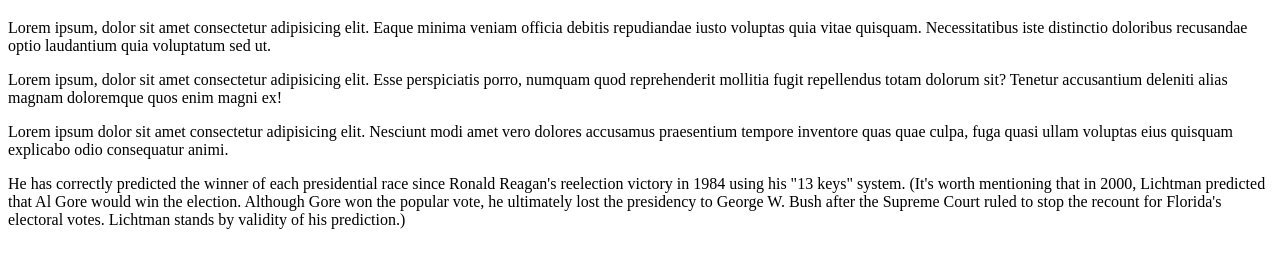
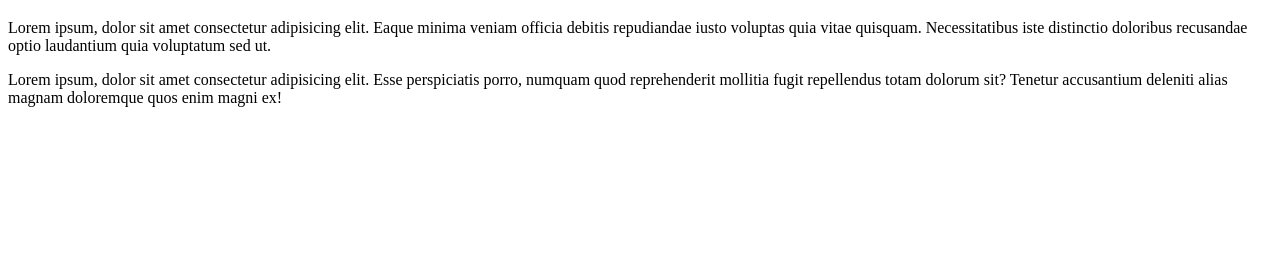
Before and after one commit to cenyu1995/demo-0808, a plain HTML site: page index.html in a window 1280 px wide. Shown: the part 61-328 px from the top of the page. Drawn offline with Linux system fonts and the light colour scheme.

Commit message:
edit index.html-2

```diff
--- a/index.html
+++ b/index.html
@@ -10,12 +10,8 @@
 
     <p>Lorem ipsum, dolor sit amet consectetur adipisicing elit. Eaque minima veniam officia debitis repudiandae iusto voluptas quia vitae quisquam. Necessitatibus iste distinctio doloribus recusandae optio laudantium quia voluptatum sed ut.</p>
     <p>Lorem ipsum, dolor sit amet consectetur adipisicing elit. Esse perspiciatis porro, numquam quod reprehenderit mollitia fugit repellendus totam dolorum sit? Tenetur accusantium deleniti alias magnam doloremque quos enim magni ex!</p>
-    <p>Lorem ipsum dolor sit amet consectetur adipisicing elit. Nesciunt modi amet vero dolores accusamus praesentium tempore inventore quas quae culpa, fuga quasi ullam voluptas eius quisquam explicabo odio consequatur animi.</p>
 
 
-    <p>
-        He has correctly predicted the winner of each presidential race since Ronald Reagan's reelection victory in 1984 using his "13 keys" system. (It's worth mentioning that in 2000, Lichtman predicted that Al Gore would win the election. Although Gore won the popular vote, he ultimately lost the presidency to George W. Bush after the Supreme Court ruled to stop the recount for Florida's electoral votes. Lichtman stands by validity of his prediction.)
-    </p>
 
 
 </body>
```
